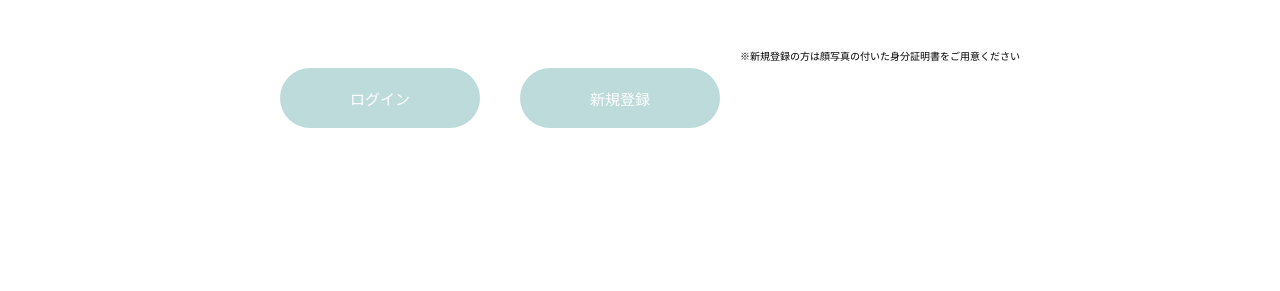
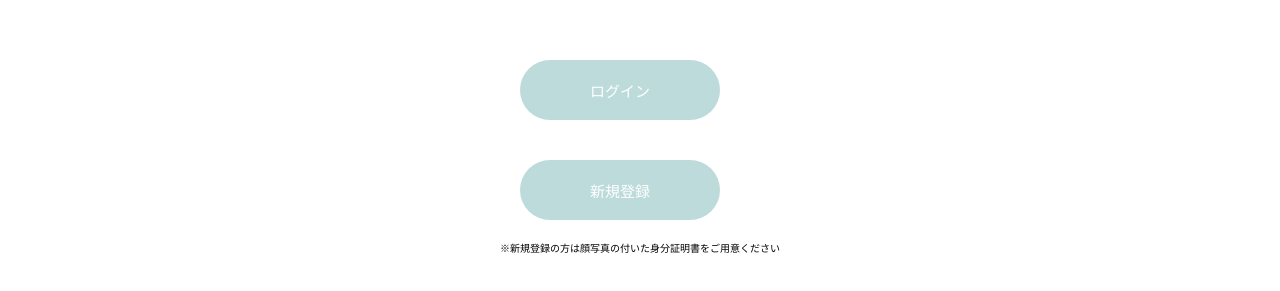
Before and after one commit to bo-cho/Hackathon, a plain HTML site: page index.html in a window 1280 px wide. Shown: the part 499-790 px from the top of the page. Drawn offline with Linux system fonts and the light colour scheme.

Commit message:
Index画面の調整をしました

```diff
--- a/index.html
+++ b/index.html
@@ -9,7 +9,6 @@
 </head>
 
 <body>
-    <div>
     <header>
     </header>
     <div class="Title">
@@ -31,7 +30,6 @@
             <span>※新規登録の方は顔写真の付いた身分証明書をご用意ください</span>
         </div>
     </div>
-    </div>
 </body>
 
 </html>
--- a/indexstylesheet.css
+++ b/indexstylesheet.css
@@ -1,3 +1,7 @@
+body
+{
+    margin: 0px;
+}
 header
 {
     background-color: #BDDBDB;
@@ -22,6 +26,8 @@ header
     display: flex;
     justify-content: center;
     flex-wrap: wrap;
+    flex-direction: column;
+    align-content: center;
 }
 .Button
 {
```
Lines whose indentation alone changed are shown as unchanged.
